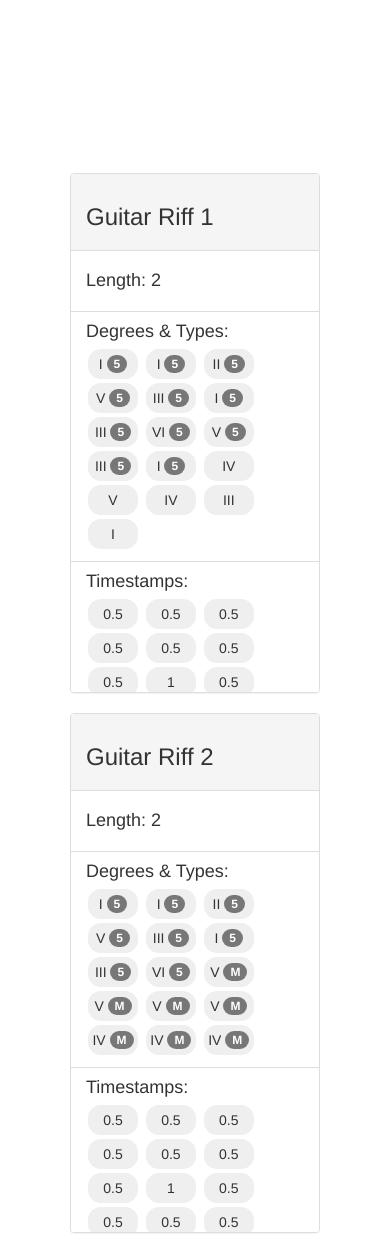
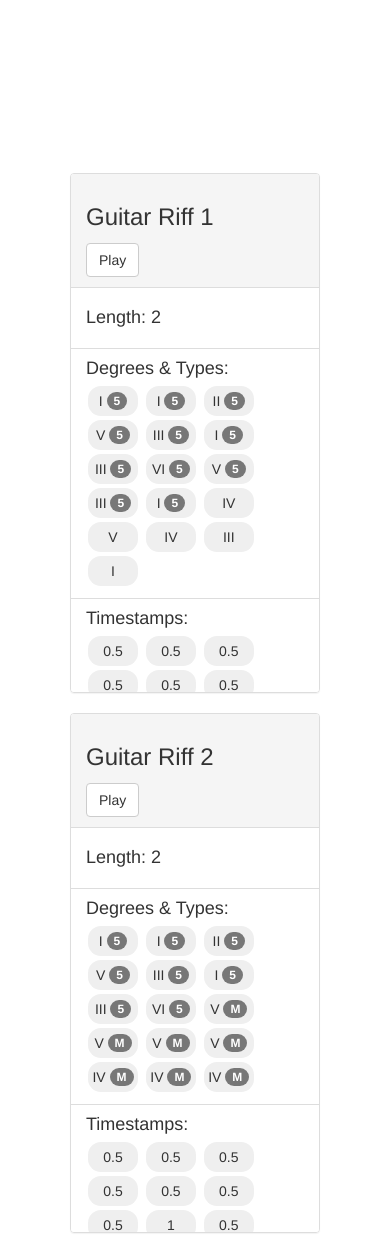
Before and after one commit to josephding23/RiffGAN, a Flask app: page /riffs/griff in a window 390 px wide; the page is wider, and only the part inside the window is pictured. Shown: the part 52-1301 px from the top of that part. Run offline with Flask 2, Linux system fonts and the light colour scheme; some libraries are stand-ins or nearby versions.

Commit message:
play riff

```diff
--- a/web/templates/riffs/griff.html
+++ b/web/templates/riffs/griff.html
@@ -26,9 +26,20 @@
             {% for riff in riffs %}
                 <div class="col-md-3">
                     <div class="panel panel-default" style="max-height: 520px; min-height: 520px; overflow: scroll;">
+
                       <div class="panel-heading">
-                          <h3>Guitar Riff {{ riff.no }}</h3>
+                          <div class="row">
+                              <div class="col-md-8">
+                                  <h3>Guitar Riff {{ riff.no }}</h3>
+                              </div>
+                              <div class="col-md-4" style="margin-top: 13px">
+                                  <form method="post" action="{{ url_for('riffs.play_riff', riff_type=riff_type, index=loop.index) }}">
+                                      <input type="submit" id="play" class="btn btn-default" value="Play">
+                                  </form>
+                              </div>
+                          </div>
                       </div>
+
                         <ul class="list-group">
                           <li class="list-group-item">
                               <h4>Length: {{ riff.length }}</h4>
--- a/web/views/riffs_bp.py
+++ b/web/views/riffs_bp.py
@@ -29,6 +29,33 @@ def delete_riff(riff_type, index):
 
     riffs[riff_type].pop(int(index)-1)
     return redirect(url_for('riffs.get_riffs', riff_type=riff_type))
+
+
+@riffs_bp.route('/play/<riff_type>/<index>', methods=['POST'])
+def play_riff(riff_type, index):
+    if request.method == 'POST':
+        riff_info = riffs[riff_type][int(index)-1]
+
+        if riff_type == 'griff':
+            riff = parse_griff_json(riff_info)
+            riff.add_notes_to_pm('E2', 120, 27)
+            riff.save_midi(f'temp_{riff_type}_{index}.mid')
+            riff.play_it()
+
+        elif riff_type == 'briff':
+            riff = parse_briff_json(riff_info)
+            riff.add_notes_to_pm('E1', 120, 27)
+            riff.save_midi(f'temp_{riff_type}_{index}.mid')
+            riff.play_it()
+
+        else:
+            assert riff_type == 'driff'
+            riff = parse_driff_json(riff_info)
+            riff.add_all_patterns_to_pm(120)
+            riff.save_midi(f'temp_{riff_type}_{index}.mid')
+            riff.play_it()
+
+        return redirect(url_for('riffs.get_riffs', riff_type=riff_type))
 
 
 @riffs_bp.route('/edit/<riff_type>/<index>', methods=['POST'])
```
Also changed, not shown: web/templates/riffs/briff.html (+12 -1 lines), web/templates/riffs/driff.html (+12 -1 lines).
